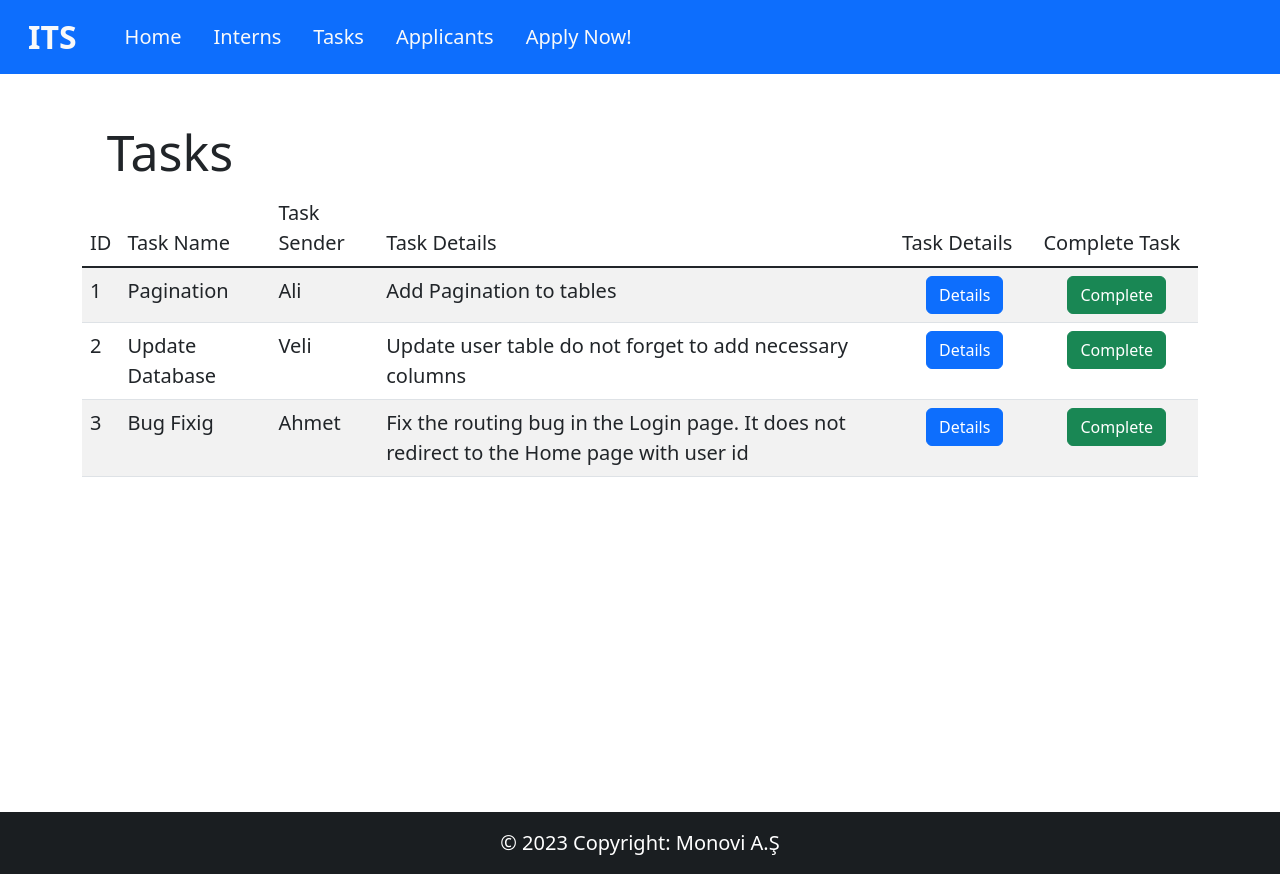
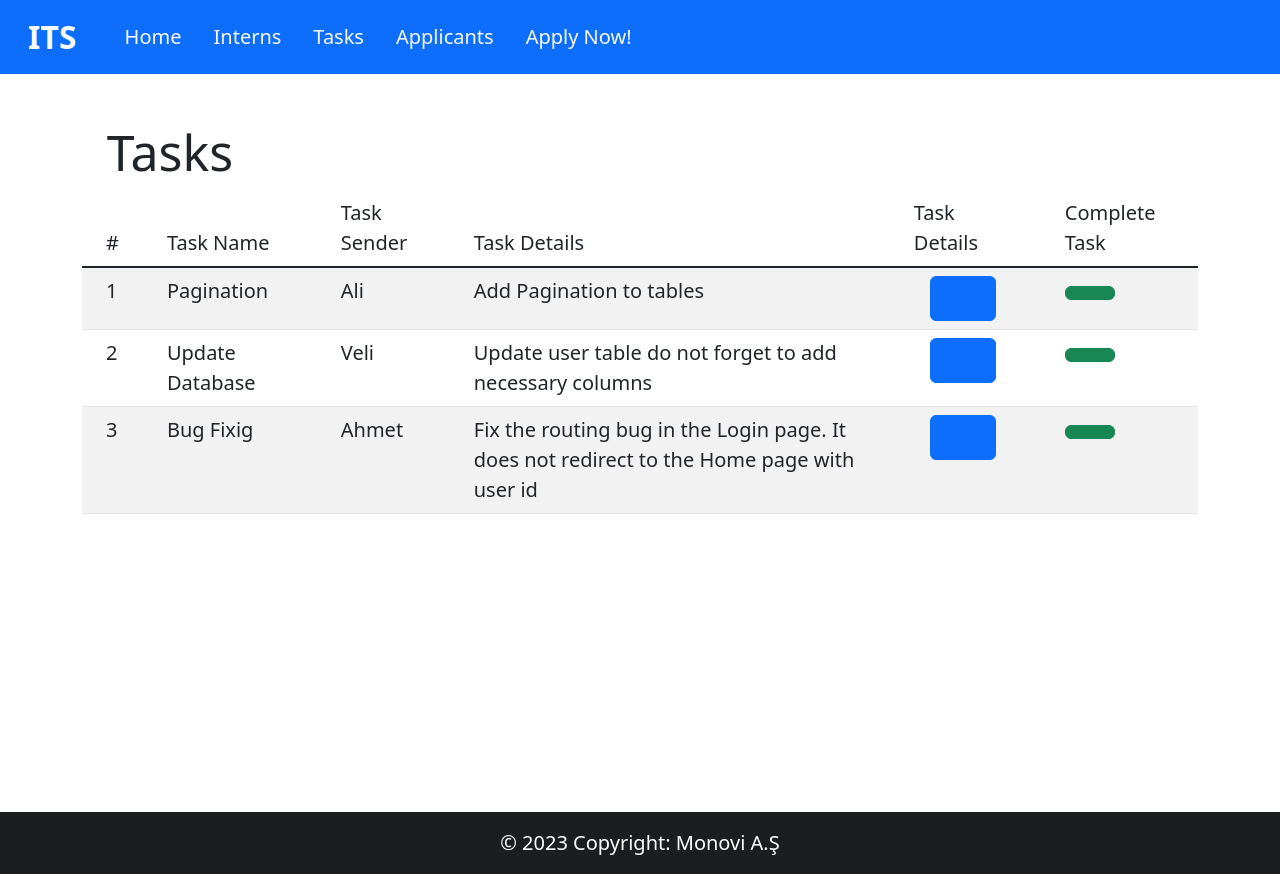
Before and after one commit to YarkinAta00/Intern_tracking_system, a Vue app in the folder deneme/: page /tasks in a window 1280 px wide. Built offline with nearby package versions, Linux system fonts and the light colour scheme.

Commit message:
Paddings and margins are updated in table

```diff
--- a/deneme/src/Tasks.vue
+++ b/deneme/src/Tasks.vue
@@ -40,30 +40,30 @@ export default {
     <div>
         <PageTitle pageTitleValue="Tasks" />
     </div>
-    <div class=" container d-flex align-items-center  justify-content-center mb-4">
+    <div class="container d-flex align-items-center  justify-content-center mb-4">
         <table class="table table-striped table-hover table-responsive">
             <thead>
                 <tr>
-                    <th scope="col" class="fs-5">ID</th>
-                    <th scope="col" class="fs-5">Task Name</th>
-                    <th scope="col" class="fs-5">Task Sender</th>
-                    <th scope="col" class="fs-5">Task Details</th>
-                    <th scope="col" class="fs-5">Task Details</th>
-                    <th scope="col" class="fs-5">Complete Task</th>
+                    <th scope="col" class="fs-5 px-4">#</th>
+                    <th scope="col" class="fs-5 px-4">Task Name</th>
+                    <th scope="col" class="fs-5 px-4">Task Sender</th>
+                    <th scope="col" class="fs-5 px-4">Task Details</th>
+                    <th scope="col" class="fs-5 px-4">Task Details</th>
+                    <th scope="col" class="fs-5 px-4">Complete Task</th>
 
                 </tr>
             </thead>
             <tbody class="table-group-divider">
                 <tr v-for="task in taskList">
-                    <td class="fs-5">{{ task.id }}</td>
-                    <td class="fs-5">{{ task.taskName }}</td>
-                    <td class="fs-5">{{ task.taskSender }}</td>
-                    <td class="fs-5">{{ task.taskDetails }}</td>
-                    <td class="fs-5">
-                        <Button buttonText="Details" />
+                    <td class="fs-5 px-4">{{ task.id }}</td>
+                    <td class="fs-5 px-4">{{ task.taskName }}</td>
+                    <td class="fs-5 px-4">{{ task.taskSender }}</td>
+                    <td class="fs-5 px-4">{{ task.taskDetails }}</td>
+                    <td class="fs-5 px-4">
+                        <button class="btn btn-primary px-4 mx-3"><i class="bi bi-info-lg px-2" style="font-size: 1.3rem;"></i></button>
                     </td>
                     <td class="fs-5">
-                        <Button class="btn btn-success" buttonText="Complete" />
+                        <button class="btn btn-success px-4 mx-3"><i class="bi bi-check-lg" style="font-size: 1.3rem;"></i></button>
                     </td>
                 </tr>
             </tbody>
```
